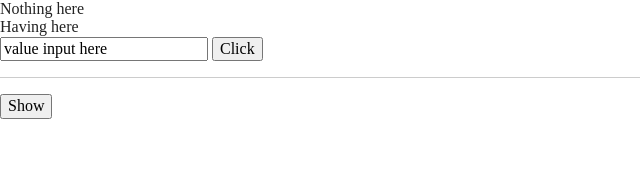
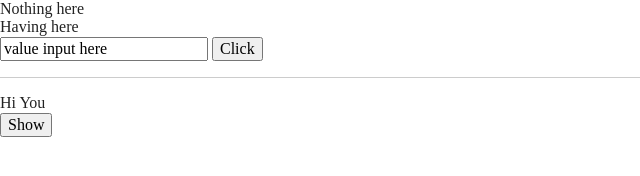
Before and after one commit to nhatnv6767/jQueryNT, a website built with Parcel: page index.html in a window 1280 px wide. Both pictures are taken after a click on the button "Show". Shown: the whole page, without its empty margins (0-640 px from the left). Built offline with nearby package versions, Linux system fonts and the light colour scheme.

Commit message:
jquery click func 4 style css

```diff
--- a/index.html
+++ b/index.html
@@ -29,8 +29,8 @@
 
 <button id="btnClick">Click</button>
 <hr/>
-<div style="display:none;">Hi You</div>
-<button>Show</button>
+<div style="display:none;" id="divHi">Hi You</div>
+<button id="btnShow">Show</button>
 
 <script src="https://code.jquery.com/jquery-3.5.1.min.js"></script>
 <script src="./js/main.js"></script>
--- a/js/main.js
+++ b/js/main.js
@@ -12,4 +12,8 @@ $(document).ready(function () {
     $("#btnClick").click(function () {
         console.log($("#txtInput").val())
     })
+
+    $("#btnShow").click(function () {
+        $("#divHi").css({display: "block"})
+    })
 })
```
